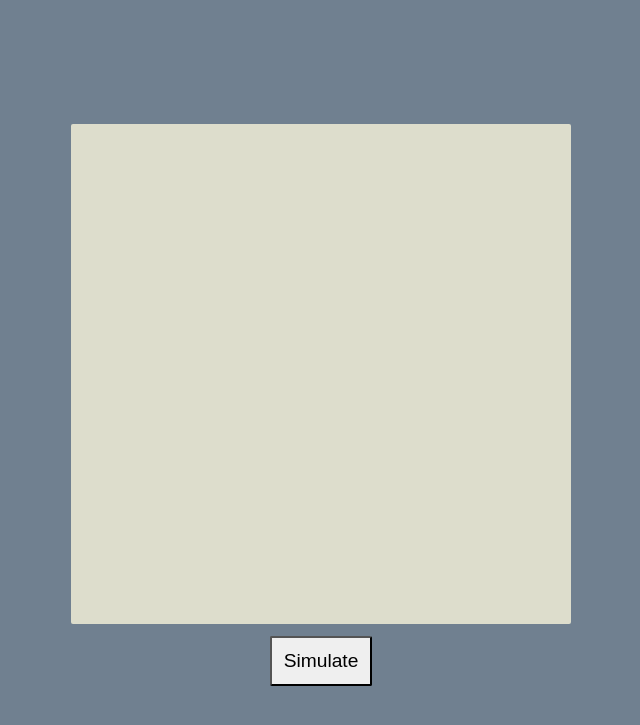
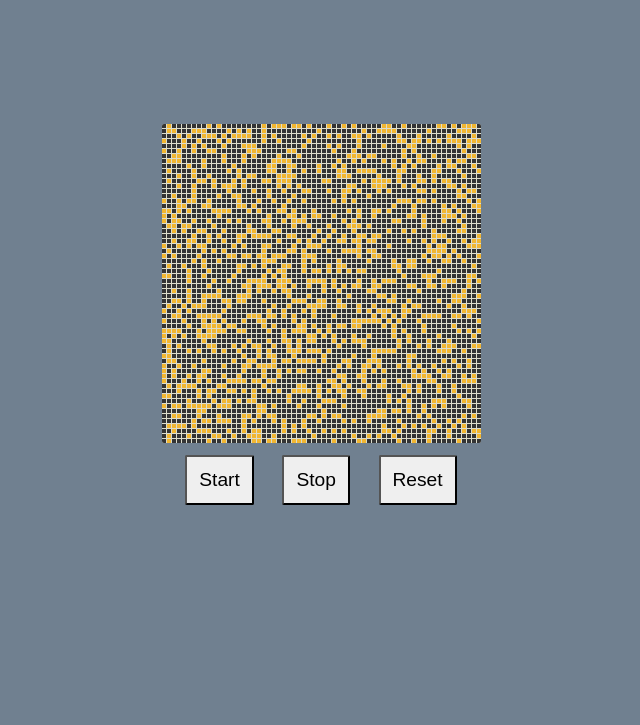
Before and after one commit to niall-slater/exercises, a plain HTML site: page gameoflife/index.html in a window 1280 px wide. Shown: the part 61-786 px from the top of the page, without its empty margins (319-959 px from the left). Drawn offline with Linux system fonts and the light colour scheme.

Commit message:
Starting, stopping, resetting and GUI changes

```diff
--- a/gameoflife/css/styles.css
+++ b/gameoflife/css/styles.css
@@ -32,3 +32,9 @@ button {
 	margin-top: 12px;
     display: block;
 }
+
+.controls {
+	display: flex;
+	width: 300px;
+	margin: auto;
+}
--- a/gameoflife/index.html
+++ b/gameoflife/index.html
@@ -8,9 +8,13 @@
 
     <body>
 		<h1>Conway's Game of Life</h1>
-		<canvas id="canvas" class="game" width="500px" height="500px"></canvas>
+		<canvas id="canvas" class="game" width="319px" height="319px"></canvas>
 
-		<button onclick='start()'>Simulate</button>
+		<div class="controls">
+			<button onclick='start()'>Start</button>
+			<button onclick='stop()'>Stop</button>
+			<button onclick='reset()'>Reset</button>
+		</div>
 
 		<script src="js/game.js"></script>
     </body>
--- a/gameoflife/js/game.js
+++ b/gameoflife/js/game.js
@@ -4,12 +4,13 @@ let ctx = canvas.getContext('2d');
 const tableSize = 64;
 const cellSize = 4;
 
-let tickDelay = 30;
+let tickDelay = 60;
 
 let charAlive = 'o';
 let charDead = '.';
 
 let table = [];
+let loop;
 
 const colors = {
 	alive: '#f2b630',
@@ -19,6 +20,7 @@ const colors = {
 function init() {
 
 	//build table
+	table = [];
 
 	for (let y = 0; y < tableSize; y++) {
 		let row = [];
@@ -60,8 +62,19 @@ function render() {
 
 function start() {
 	console.log("Starting");
+	loop = setInterval(tick, tickDelay);
+}
+
+function stop() {
+	console.log("Stopping");
+	clearInterval(loop);
+}
+
+function reset() {
+	console.log("Resetting");
+	clearInterval(loop);
 	init();
-	setInterval(tick, tickDelay);
+	render();
 }
 
 class Cell {
@@ -163,4 +176,6 @@ function getNeighbours(x, y) {
 	return result;
 }
 
+//Build board and render initial state
 init();
+render();
```
